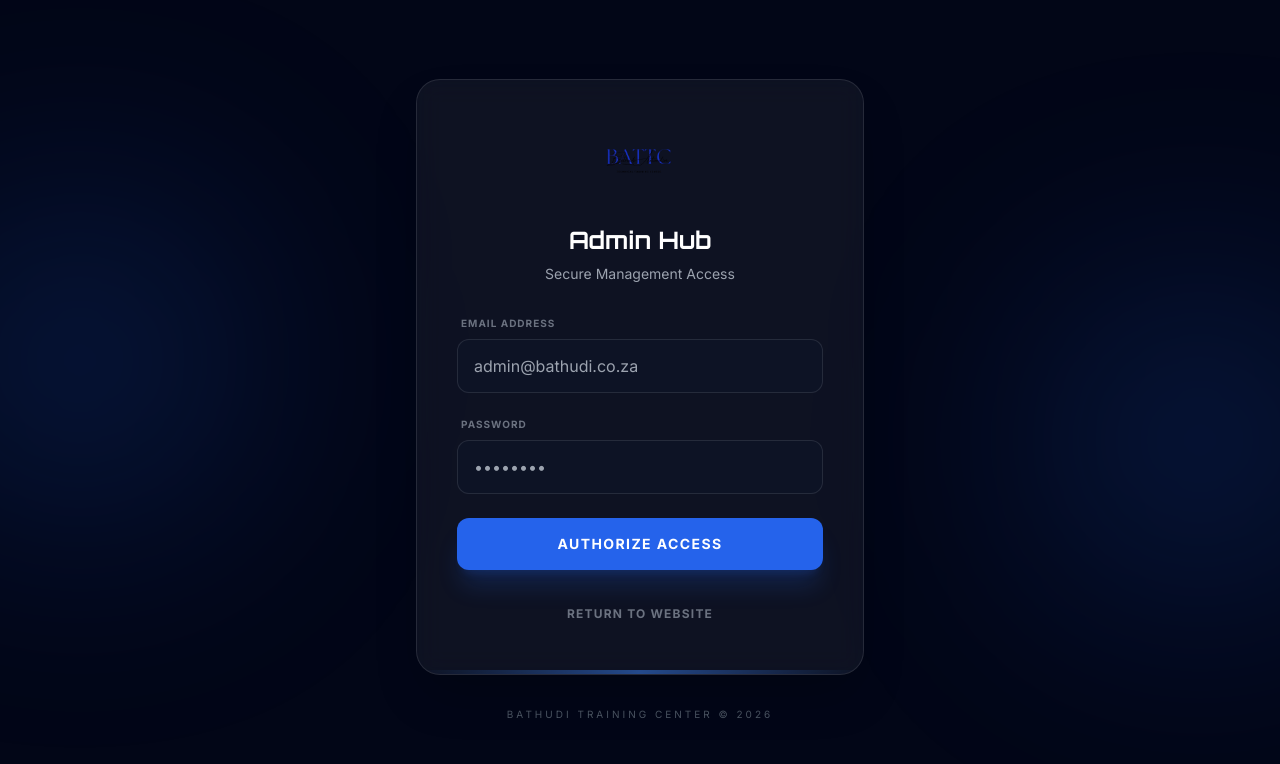
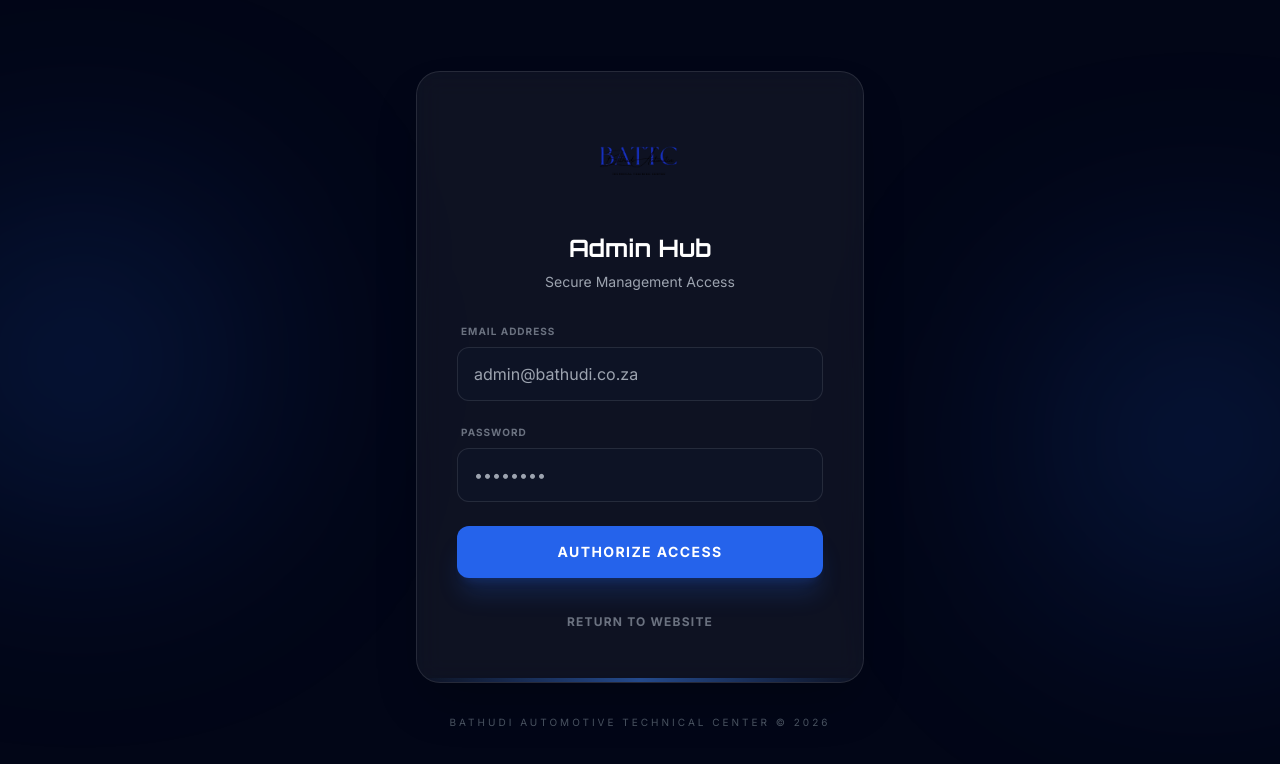
Before and after one commit to MuziDean/bathudi-training-center-test, a React (Vite) app: page / in a window 1280 px wide. Both pictures are taken after a click on the button "ADMIN HUB". Shown: the top 764 px of the page. Built offline with nearby package versions, Linux system fonts and the light colour scheme; no server answers.

Commit message:
Add Bathudi logo to admin login page and admin dashboard header

```diff
--- a/pages/admin/AdminDashboard.tsx
+++ b/pages/admin/AdminDashboard.tsx
@@ -18,6 +18,7 @@
   });
   const [recentApps, setRecentApps] = useState<RecentApplication[]>([]);
   const [loading, setLoading] = useState<boolean>(true);
+  const [logoError, setLogoError] = useState(false);
 
   useEffect(() => {
     fetchDashboardData();
@@ -114,14 +115,34 @@
 
   return (
     <div className="space-y-10">
-      <header>
-        <h1 className="text-3xl font-orbitron font-bold text-white mb-2">Management Dashboard</h1>
-        <p className="text-gray-400">Welcome back, Admin. Here is an overview of Bathudi Training Center today.</p>
+      <header className="flex flex-col md:flex-row md:items-center justify-between gap-4">
+        <div className="flex items-center space-x-4">
+          {/* FIXED: Added logo to dashboard header */}
+          <div className="relative w-12 h-12 rounded-xl overflow-hidden glass border border-white/10">
+            {!logoError ? (
+              <img
+                src="/images/bathudi logo.png"
+                alt="Bathudi Logo"
+                className="w-full h-full object-contain"
+                onError={() => setLogoError(true)}
+              />
+            ) : (
+              <div className="w-full h-full bg-gradient-to-br from-blue-600 to-blue-800 flex items-center justify-center">
+                <span className="text-white font-bold text-lg">B</span>
+              </div>
+            )}
+          </div>
+          <div>
+            <h1 className="text-3xl font-orbitron font-bold text-white mb-1">Management Dashboard</h1>
+            <p className="text-gray-400 text-sm">Bathudi Automotive Technical Center</p>
+          </div>
+        </div>
         <button
           onClick={fetchDashboardData}
-          className="mt-4 px-4 py-2 bg-blue-600 hover:bg-blue-700 text-white rounded-lg text-sm font-bold transition-all"
+          className="px-4 py-2 bg-blue-600 hover:bg-blue-700 text-white rounded-lg text-sm font-bold transition-all flex items-center space-x-2"
         >
-          Refresh Data
+          <span>🔄</span>
+          <span>Refresh Data</span>
         </button>
       </header>
 
--- a/pages/admin/AdminLogin.tsx
+++ b/pages/admin/AdminLogin.tsx
@@ -1,4 +1,3 @@
-
 import React, { useState } from 'react';
 
 interface AdminLoginProps {
@@ -10,6 +9,7 @@
   const [email, setEmail] = useState('');
   const [password, setPassword] = useState('');
   const [error, setError] = useState('');
+  const [logoError, setLogoError] = useState(false);
 
   const handleSubmit = (e: React.FormEvent) => {
     e.preventDefault();
@@ -30,7 +30,21 @@
       <div className="w-full max-w-md animate-fadeIn">
         <div className="glass p-10 rounded-3xl border border-white/10 shadow-2xl relative overflow-hidden">
           <div className="text-center mb-8">
-            <img src="bathudi logo.png" alt="Logo" className="h-20 w-auto mx-auto mb-6" />
+            {/* FIXED: Logo with correct path and error handling */}
+            <div className="relative w-24 h-24 mx-auto mb-6">
+              {!logoError ? (
+                <img
+                  src="/images/bathudi logo.png"
+                  alt="Bathudi Automotive Technical Center Logo"
+                  className="w-full h-full object-contain"
+                  onError={() => setLogoError(true)}
+                />
+              ) : (
+                <div className="w-full h-full bg-gradient-to-br from-blue-600 to-blue-800 rounded-2xl flex items-center justify-center">
+                  <span className="text-white font-bold text-2xl">B</span>
+                </div>
+              )}
+            </div>
             <h2 className="text-2xl font-orbitron font-bold text-white mb-2">Admin Hub</h2>
             <p className="text-gray-400 text-sm">Secure Management Access</p>
           </div>
@@ -87,7 +101,7 @@
         </div>
 
         <p className="text-center mt-8 text-gray-600 text-[10px] uppercase tracking-[0.3em]">
-          Bathudi Training Center &copy; {new Date().getFullYear()}
+          Bathudi Automotive Technical Center &copy; {new Date().getFullYear()}
         </p>
       </div>
     </div>
```
